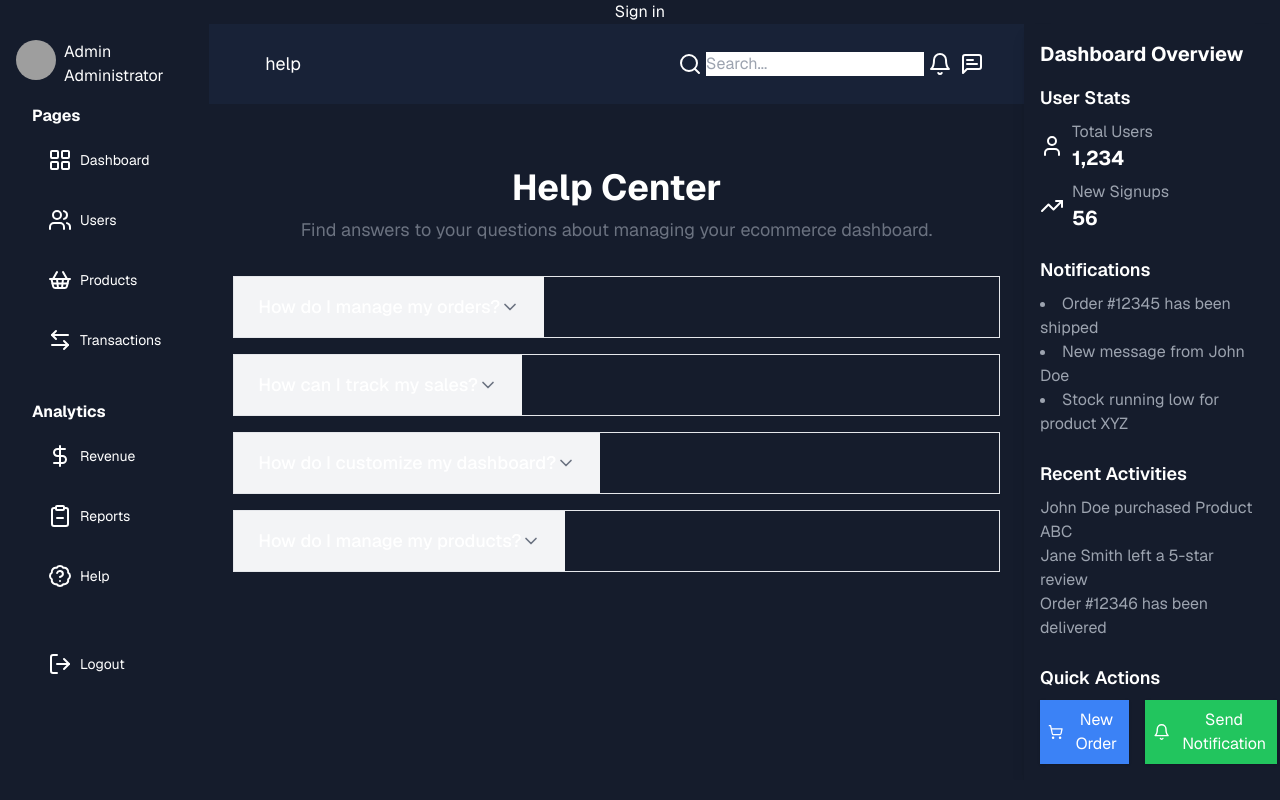
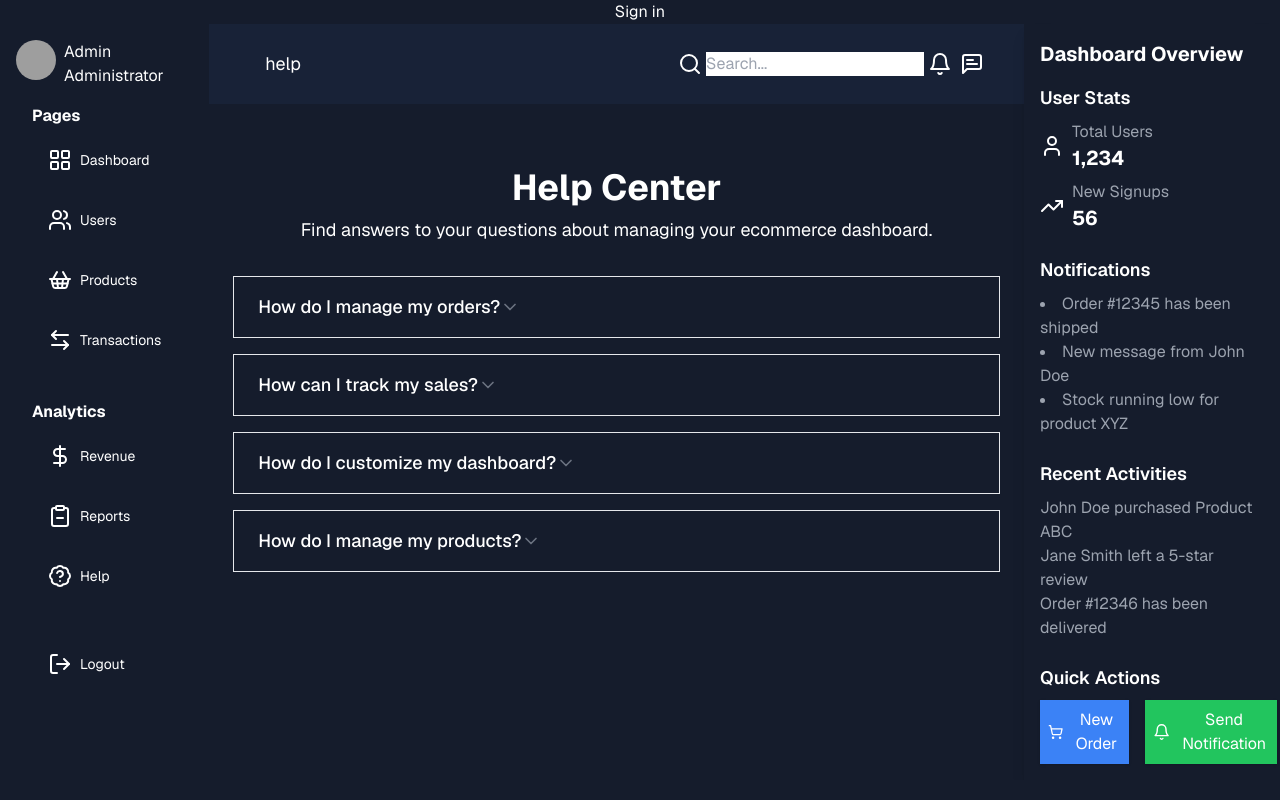
Before and after one commit to BarriosXJavier/tradehub, a Next.js app: page /dashboard/help in a window 1280 px wide. Shown: the top 800 px of the page. Built offline with nearby package versions, Linux system fonts and the light colour scheme; no server answers; grey boxes are pictures that could not be loaded.

Commit message:
refactor: Update Help Center page styling and text color

```diff
--- a/src/app/dashboard/help/page.tsx
+++ b/src/app/dashboard/help/page.tsx
@@ -119,7 +119,7 @@ const HelpCenterPage: FC = () => {
       <div className="max-w-3xl mx-auto space-y-8">
         <div className="text-center">
           <h1 className="text-3xl md:text-4xl font-bold">Help Center</h1>
-          <p className="text-gray-500 dark:text-gray-400 mt-2 text-lg">
+          <p className="text-white dark:text-gray-400 mt-2 text-lg">
             Find answers to your questions about managing your ecommerce
             dashboard.
           </p>
@@ -130,11 +130,11 @@ const HelpCenterPage: FC = () => {
               key={index}
               className="border rounded-lg overflow-hidden"
             >
-              <CollapsibleTrigger className="flex items-center justify-between bg-gray-100 dark:bg-gray-800 px-6 py-4 cursor-pointer">
+              <CollapsibleTrigger className="flex items-center justify-between dark:bg-gray-800 px-6 py-4 cursor-pointer">
                 <h3 className="text-lg font-medium">{item.question}</h3>
                 <ChevronDownIcon className="h-5 w-5 text-gray-500 dark:text-gray-400 transition-transform [&[data-state=open]]:rotate-180" />
               </CollapsibleTrigger>
-              <CollapsibleContent className="bg-white dark:bg-gray-950 px-6 py-4 text-gray-500 dark:text-gray-400">
+              <CollapsibleContent className="bg-gray-100 dark:bg-gray-950 px-6 py-4 text-gray-500 dark:text-gray-400">
                 {item.answer}
               </CollapsibleContent>
             </Collapsible>
```
